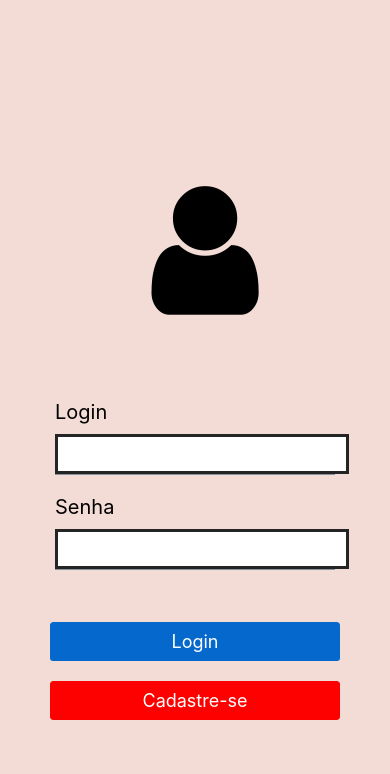
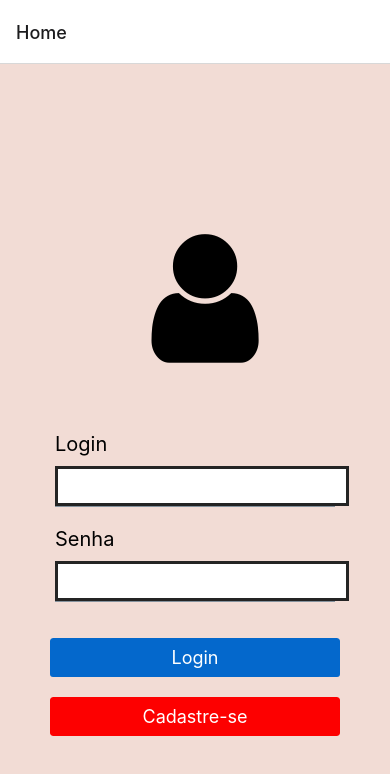
Before and after one commit to juliogfk/extensao-avaliacao, a React Native app: screen /Home in a window 390 px wide. Shown: the top 774 px of the page. Built offline with nearby package versions, Linux system fonts and the light colour scheme.

Commit message:
primeiro commit

```diff
--- a/App.js
+++ b/App.js
@@ -1,62 +1,22 @@
-import { StatusBar } from 'expo-status-bar';
-import reactDom from 'react-dom';
-import { StyleSheet, Text, View} from 'react-native';
-import {Button, Input, Avatar} from 'react-native-elements'
-import { color } from 'react-native-elements/dist/helpers';
+import * as React from "react";
+import { View, Text } from "react-native";
+import { NavigationContainer } from "@react-navigation/native";
+import { createNativeStackNavigator } from "@react-navigation/native-stack";
+import { Button } from 'react-native-elements';
+import HomeScreen from "./screens/Home";
+import InicialScreen from "./screens/Inicial";
 
-const Flex = () => {
+const Stack = createNativeStackNavigator();
+
+function App() {
   return (
-  <View style={[styles.container, {
-    flexDirection: "column"
-    }]}>
-    <View style={{ flex: 2, display:"flex", justifyContent:"center", alignItems: "center",}}>
-      <Avatar
-        avatarStyle={styles.avatar}
-        size={300}
-        rounded
-        icon={{name: 'user', type: 'font-awesome',color:'black'}}
-        onPress={() => console.log("Works!")}
-        activeOpacity={0.7}
-        containerStyle={{flex: 2, marginLeft: 20, marginTop: 115}}
-      />
-    </View>
+    <NavigationContainer>
+      <Stack.Navigator>
+        <Stack.Screen name="Home" component={HomeScreen} />
+        <Stack.Screen name="Inicial" component={InicialScreen} />
+      </Stack.Navigator>
+    </NavigationContainer>
+  );
+}
 
-    <View style={{ flex: 1, padding: 25, paddingBottom: 30 }}>
-      <Text style={{display:"flex",alignItems:"center",fontSize: 20, padding:10}}>
-          Login
-      </Text>
-      <Input style={{backgroundColor:"white",border: "solid"}}></Input>
-      <Text style={{display:"flex",alignItems:"center",fontSize:20, padding:10}}>
-          Senha
-      </Text>
-      <Input style={{backgroundColor:"white",border: "solid"}}></Input>
-    </View>
-
-    <View style={{ flex: 1, padding: 30,}}>
-      <Button buttonStyle={styles.button} title="Login"/>
-      <Button buttonStyle={styles.button2} title="Cadastre-se"/>
-    </View>
-  </View>
-  );
-  };
-
-  const styles = StyleSheet.create({
-    container: {
-      flex: 1,
-      justifyContent: "center",
-      maxHeight:900,
-      maxWidth:500,
-      padding: 20,
-      backgroundColor: "#f2dcd5",
-    },
-    button: {
-      marginBottom:20,
-      backgroundColor: "#0468cc",
-    },
-    button2: {
-      backgroundColor: "#fd0000"
-    },
-});
-
-
-  export default Flex;
+export default App;
--- /dev/null
+++ b/screens/Home.js
@@ -0,0 +1,67 @@
+import * as React from "react";
+import { NavigationContainer } from "@react-navigation/native";
+import { createNativeStackNavigator } from "@react-navigation/native-stack";
+import { Button, Input, Avatar } from 'react-native-elements';
+import { color } from 'react-native-elements/dist/helpers';
+import { StatusBar } from 'expo-status-bar';
+import reactDom from 'react-dom';
+import { StyleSheet, Text, View} from 'react-native';
+
+export default function HomeScreen({navigation}) {
+  return (
+
+    <View style={[styles.container, {
+        flexDirection: "column"
+        }]}>
+        <View style={{ flex: 2, display:"flex", justifyContent:"center", alignItems: "center",}}>
+          <Avatar
+            avatarStyle={styles.avatar}
+            size={300}
+            rounded
+            icon={{name: 'user', type: 'font-awesome',color:'black'}}
+            onPress={() => console.log("Works!")}
+            activeOpacity={0.7}
+            containerStyle={{flex: 2, marginLeft: 20, marginTop: 115}}
+          />
+        </View>
+
+        <View style={{ flex: 1, padding: 25, paddingBottom: 30 }}>
+          <Text style={{display:"flex",alignItems:"center",fontSize: 20, padding:10}}>
+              Login
+          </Text>
+          <Input style={{backgroundColor:"white",border: "solid"}}></Input>
+          <Text style={{display:"flex",alignItems:"center",fontSize:20, padding:10}}>
+              Senha
+          </Text>
+          <Input style={{backgroundColor:"white",border: "solid"}}></Input>
+        </View>
+
+        <View style={{ flex: 1, padding: 30,}}>
+          <Button buttonStyle={styles.button} title="Login"/>
+          <Button
+          buttonStyle={styles.button2}
+          onPress={() => navigation.navigate('Inicial')}
+          title="Cadastre-se"
+        />
+        </View>
+      </View>
+  );
+};
+
+  const styles = StyleSheet.create({
+    container: {
+      flex: 1,
+      justifyContent: "center",
+      maxHeight:900,
+      maxWidth:500,
+      padding: 20,
+      backgroundColor: "#f2dcd5",
+    },
+    button: {
+      marginBottom:20,
+      backgroundColor: "#0468cc",
+    },
+    button2: {
+      backgroundColor: "#fd0000"
+    },
+ });
--- /dev/null
+++ b/screens/Inicial.js
@@ -0,0 +1,17 @@
+import * as React from "react";
+import { View, Text } from "react-native";
+import { NavigationContainer } from "@react-navigation/native";
+import { createNativeStackNavigator } from "@react-navigation/native-stack";
+import { Button } from 'react-native-elements';
+
+export default function InicialScreen({navigation}) {
+    return (
+      <View style={{ flex: 1, alignItems: "center", justifyContent: "center" }}>
+        <Text>Inicial Screen</Text>
+        <Button
+          onPress={() => navigation.navigate('Home')}
+          title="Tela Home"
+        />
+      </View>
+    );
+  }
```
